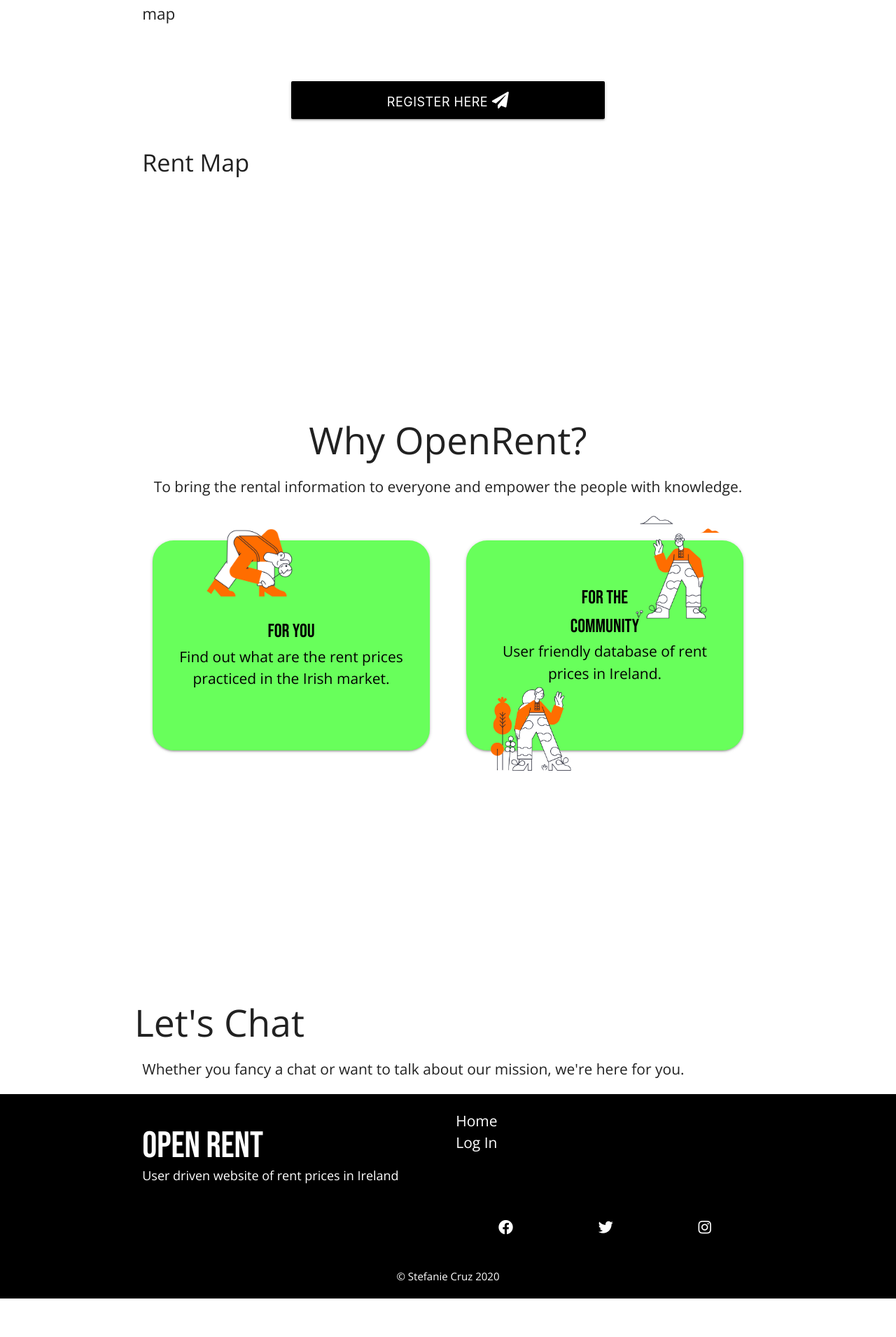
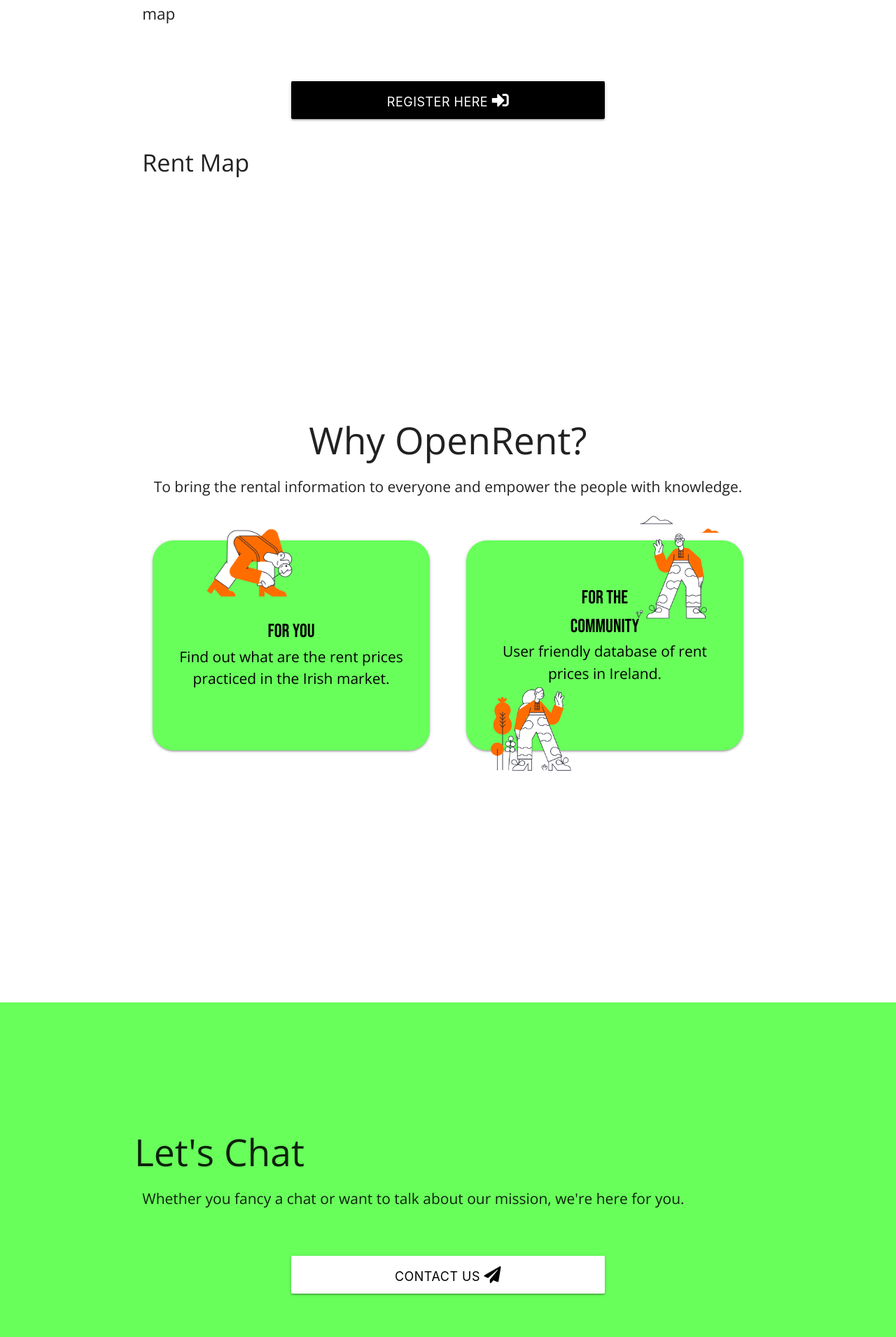
Before and after one commit to stef-cruz/open_rent, a Flask app: page / in a window 1280 px wide. Shown: the part 1090-3000 px from the top of the page at 70% size. Before the commit the page ends 2945 px from the top, so only its background shows below. Run offline with Flask 2, Linux system fonts and the light colour scheme.

Commit message:
Add contact section on homepage

```diff
--- a/app/static/css/_index.scss
+++ b/app/static/css/_index.scss
@@ -123,3 +123,25 @@
     }
     }
   }
+
+.contact {
+  background-color: $prim-colour;
+  padding: 10rem 0;
+
+  button {
+    background-color: white;
+    margin: 3rem 0;
+
+    &:hover {
+      background-color: black;
+      a {
+        color: white;
+      }
+    }
+
+    a {
+      color: black;
+      font-size: 1.2rem;
+    }
+  }
+}
--- a/app/static/css/style.css
+++ b/app/static/css/style.css
@@ -116,6 +116,25 @@
 .about__card .txt-two {
   position: relative;
   top: -8rem;
+}
+
+.contact {
+  background-color: #68ff5b;
+  padding: 10rem 0;
+}
+.contact button {
+  background-color: white;
+  margin: 3rem 0;
+}
+.contact button:hover {
+  background-color: black;
+}
+.contact button:hover a {
+  color: white;
+}
+.contact button a {
+  color: black;
+  font-size: 1.2rem;
 }
 
 .footer {
--- a/app/templates/index.html
+++ b/app/templates/index.html
@@ -68,7 +68,7 @@
         </div>
         <div class="row">
             <button class="col s10 m6 btn-large offset-s1 offset-m3">
-                <a href="{{ url_for('register') }}">Register here <i class="fas fa-paper-plane"></i></a>
+                <a href="{{ url_for('register') }}">Register here <i class="fas fa-sign-in-alt"></i></a>
             </button>
         </div>
     </div>
@@ -111,14 +111,20 @@
 </section>
 
 <!-- Contact -->
-<section>
-    <div class="container contact">
+<section class="contact">
+    <div class="container">
         <h2>Let's Chat</h2>
         <div class="row">
             <div class="col">
                 <p>Whether you fancy a chat or want to talk about our mission, we're here for you.</p>
             </div>
         </div>
+        <div class="row">
+            <button class="col s10 m6 btn-large offset-s1 offset-m3">
+                <!-- TODO: create contact page and link here -->
+                <a href="#">Contact us <i class="fas fa-paper-plane"></i></a>
+            </button>
+        </div>
     </div>
 </section>
 
```
Also changed, not shown: 1 other file.
